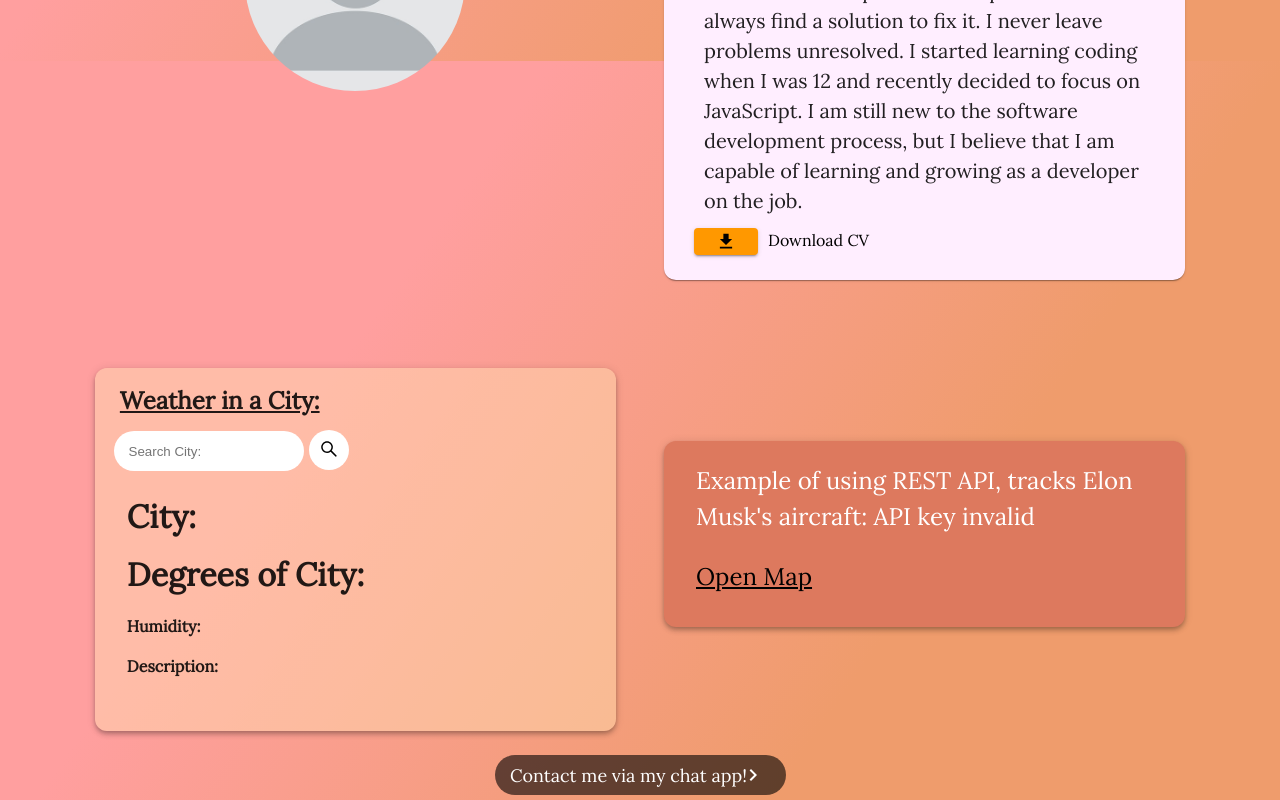
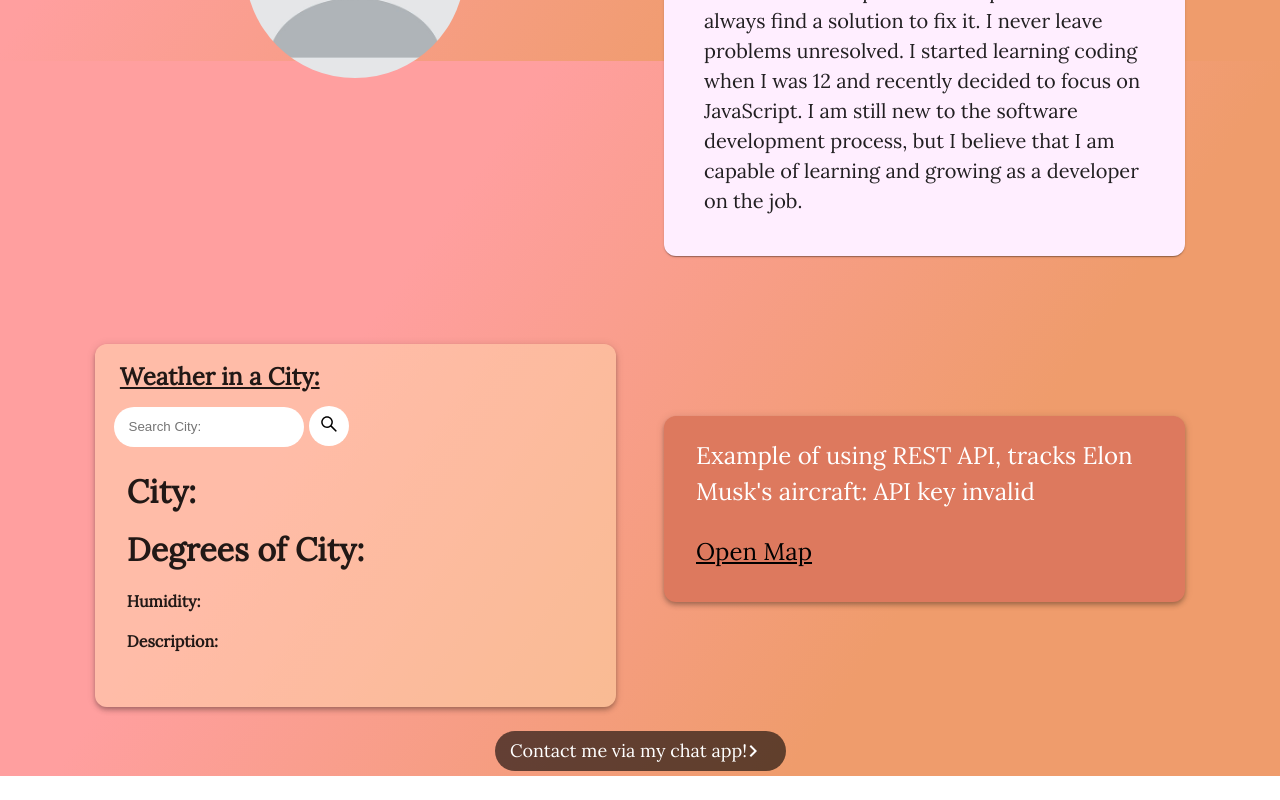
Before and after one commit to Pops0/nextjs-portfolio, a Next.js app: page / in a window 1280 px wide. Shown: the part 739-1539 px from the top of the page. After the commit the page ends 1515 px from the top, so only its background shows below. Built offline with nearby package versions, Linux system fonts and the light colour scheme; no server answers.

Commit message:
Back button fix, a bit of polishing

```diff
--- a/pages/index.js
+++ b/pages/index.js
@@ -12,16 +12,13 @@ import {
   SvgIcon,
   Avatar,
   Switch,
-  Button,
 } from "@mui/material/";
 
 import Brightness3Icon from "@mui/icons-material/Brightness3";
 import Brightness5Icon from "@mui/icons-material/Brightness5";
 import ChevronRightIcon from "@mui/icons-material/ChevronRight";
-import FileDownloadIcon from "@mui/icons-material/FileDownload";
 
 import axios from "axios";
-import { Box } from "@mui/system";
 
 export default Home;
 
@@ -65,50 +62,6 @@ function Home() {
   }
 
   // eslint-disable-next-line no-unused-vars
-
-  function DownloadCV() {
-    const onDownload = () => {
-      const link = document.createElement("a");
-      link.download = `Morne Cornelius CV.pdf`;
-      link.href =
-        "https://uc6d6d12c3fe2be045dfbc1c198b.dl.dropboxusercontent.com/cd/0/get/BqMMVlxacOL5WZgZr2UjGyFYcePeVd41j50aqX5epKPCtqLIUmL1iRD4WCzPMc5fr66NQgZl0h1Y2BhtR-mwXCBZimo_8UPXSxApu_-MWYVUODFfXj36CWCWZZI8rwtZTET7wK2e7qUi6onHkk64iXs_nvWBJUpmTqBfkc2Jzr9yOWMl7E7fZewaVyv27r71eGo/file#";
-      link.click();
-      console.log("test");
-    };
-    return (
-      <Box
-        onClick={onDownload}
-        sx={{
-          color: "secondary.main",
-          border: "0px solid",
-          borderRadius: "50px",
-          mt: "12px",
-          mb: "-15px",
-          width: "60vw",
-        }}
-      >
-        <Button
-          component={FileDownloadIcon}
-          onClick={onDownload}
-          variant="contained"
-          sx={{
-            color: "primary.dark",
-            padding: "3px",
-            transform: "translate(-10px, 0px)",
-            width: "0px",
-            height: "27px",
-          }}
-        ></Button>
-        <Typography
-          component="span"
-          className="download"
-          sx={{ color: "primary.dark" }}
-        >
-          Download CV
-        </Typography>
-      </Box>
-    );
-  }
 
   const weather = {
     //fetch en display weather
@@ -347,7 +300,7 @@ function Home() {
                 and growing as a developer on the job.
               </Typography>
               <div className="CVDownload">
-                <DownloadCV />
+                <a href="https://uc6d6d12c3fe2be045dfbc1c198b.dl.dropboxusercontent.com/cd/0/get/BqMMVlxacOL5WZgZr2UjGyFYcePeVd41j50aqX5epKPCtqLIUmL1iRD4WCzPMc5fr66NQgZl0h1Y2BhtR-mwXCBZimo_8UPXSxApu_-MWYVUODFfXj36CWCWZZI8rwtZTET7wK2e7qUi6onHkk64iXs_nvWBJUpmTqBfkc2Jzr9yOWMl7E7fZewaVyv27r71eGo/file#" />
               </div>
             </Paper>
           </Grid>
@@ -377,8 +330,7 @@ function Home() {
                         textDecoration: "underline",
                       }}
                     >
-                      {" "}
-                      Weather in a City:{" "}
+                      Weather in a City:
                     </Typography>
                     <input
                       type="text"
--- a/pages/styles.css
+++ b/pages/styles.css
@@ -56,16 +56,14 @@ a.paginationAnchor2 {
   border-radius: 999px;
   background: #00000098;
   cursor: pointer;
-  transition: 0.25s ease;
-  display: inline-block;
+  transition: .25s ease;
+  display: inline-flex;
   align-items: center;
   justify-content: center;
-  text-align: center;
   text-decoration: none;
   color: #fff;
   margin-top: 5px;
-  padding: 15px;
-  padding-right: 25px;
+  padding: 15px 25px 15px 15px;
 }
 
 div.pagination_section:hover {
```
